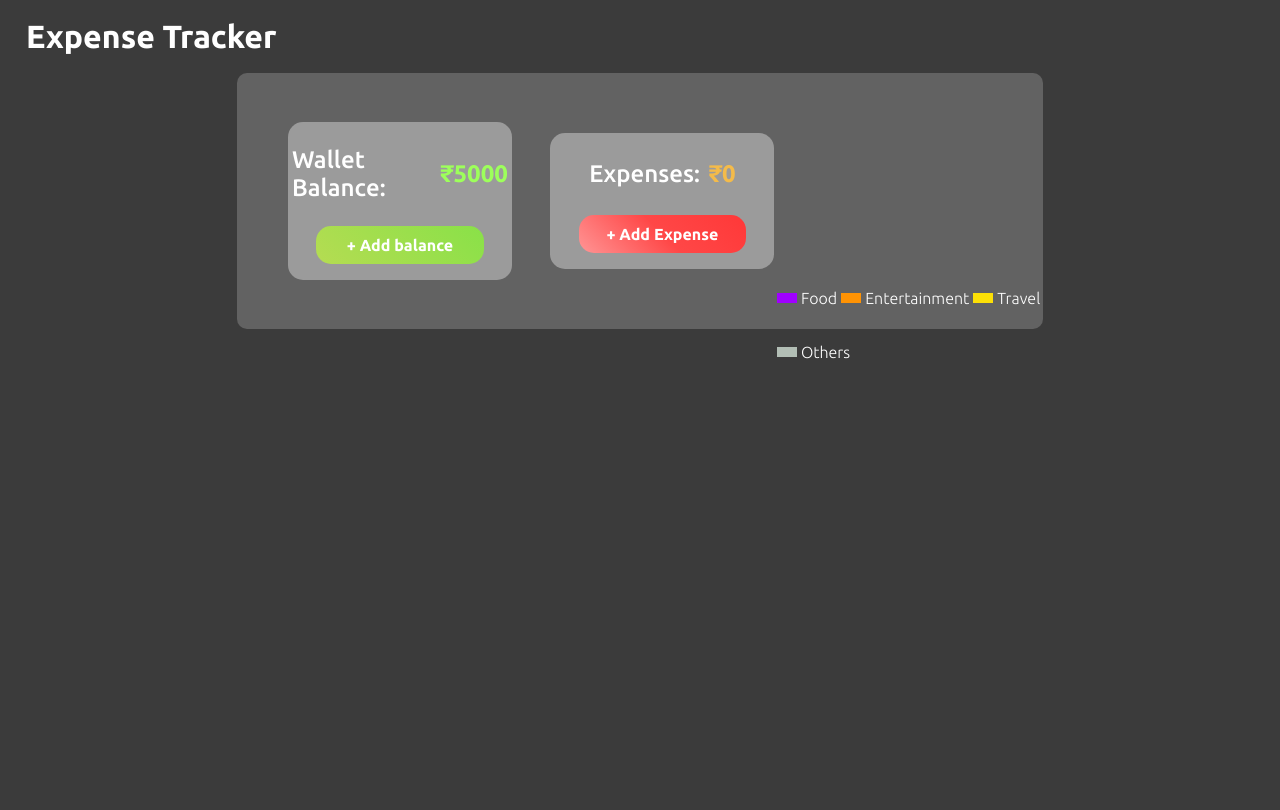
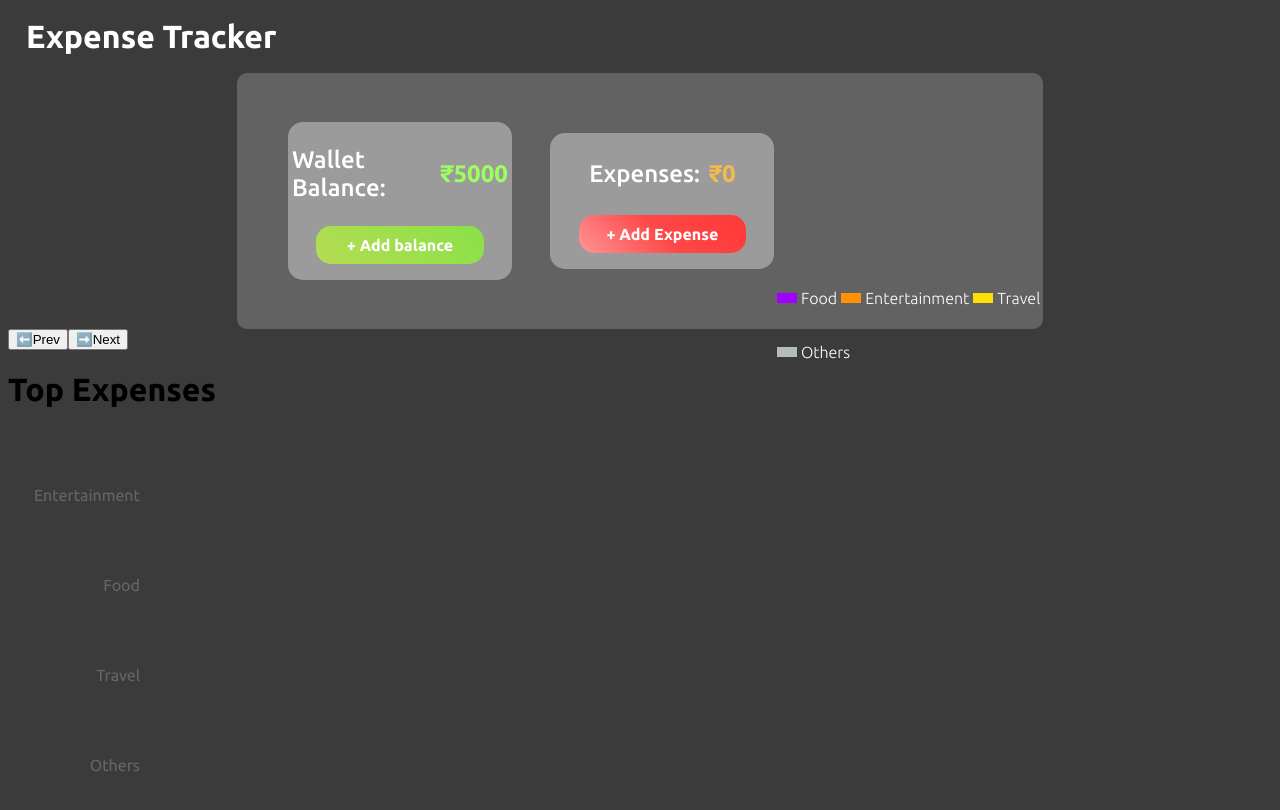
Before and after one commit to GautamKannoujiya58/ExpenseTracker, a React (Vite) app in the folder expensetracker/: page / in a window 1280 px wide. Shown: the top 810 px of the page. Built offline with nearby package versions, Linux system fonts and the light colour scheme.

Commit message:
failure fixed

```diff
--- a/expensetracker/src/MainPage/ExpenseTracker.jsx
+++ b/expensetracker/src/MainPage/ExpenseTracker.jsx
@@ -253,11 +253,11 @@ function ExpenseTracker() {
         <ExpensePieChart expensesList={expensesList} />
       </div>
 
-      {/* <RecentTransactions
+      <RecentTransactions
         expensesList={expensesList}
         handleEditExpense={handleEditExpense}
         handleDeleteExpense={handleDeleteExpense}
-      /> */}
+      />
     </>
   );
 }
```
